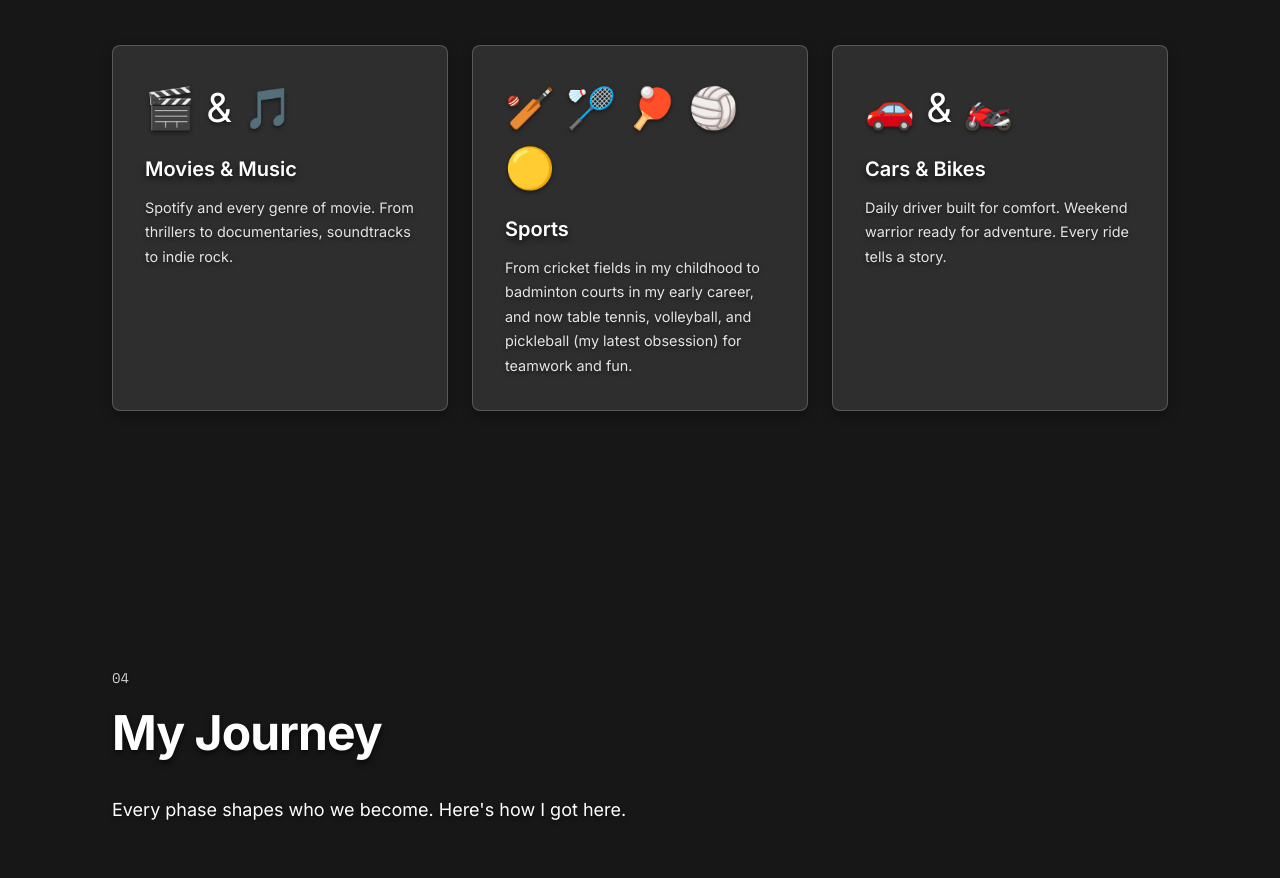
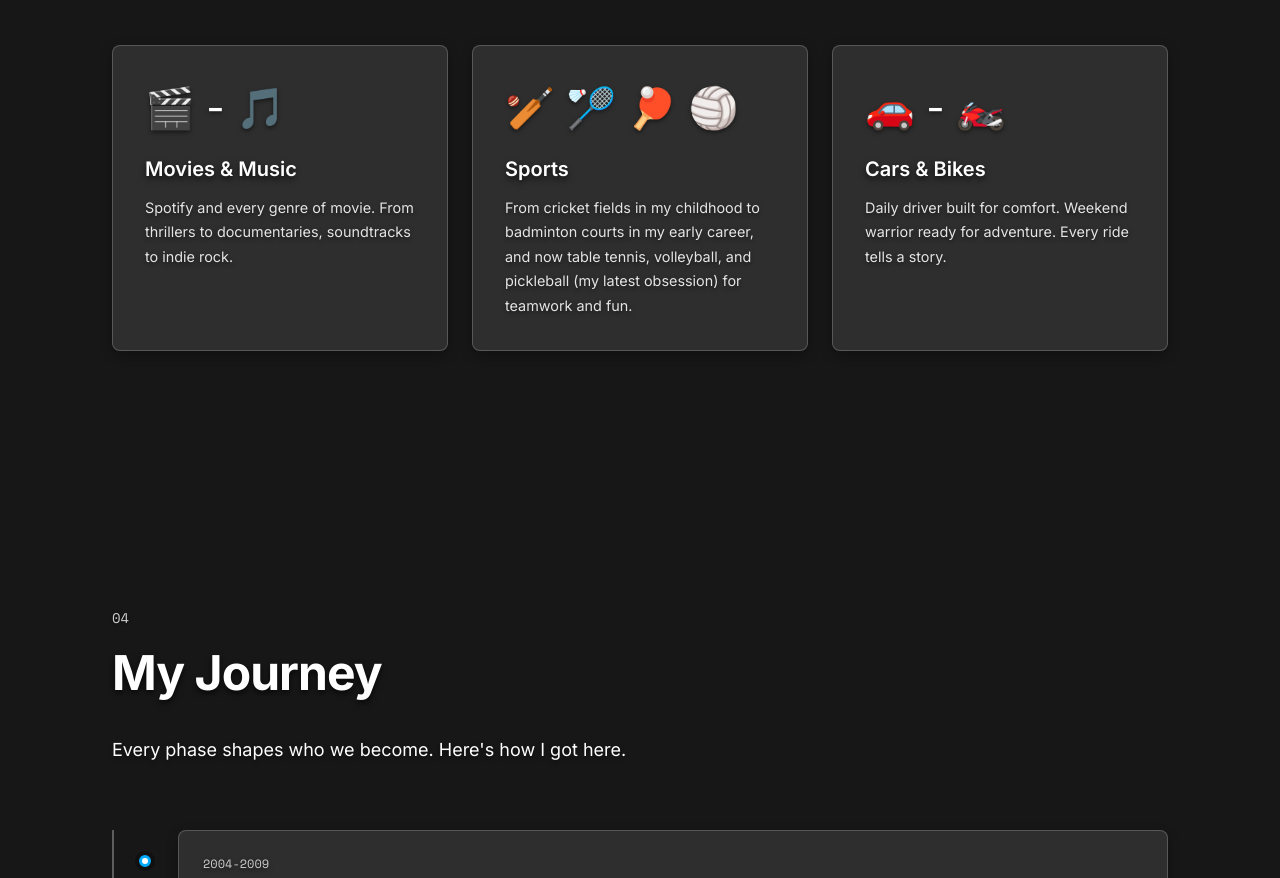
Before and after one commit to sriharsha557/harshaaa, a plain HTML site: page index.html in a window 1280 px wide. Shown: the part 4001-4879 px from the top of the page. Drawn offline with nearby package versions, Linux system fonts and the light colour scheme.

Commit message:
Update index.html

```diff
--- a/index.html
+++ b/index.html
@@ -287,7 +287,7 @@
             <div class="grid md:grid-cols-3 gap-6">
                 <!-- Movies & Music -->
                 <div class="beyond-card">
-                    <span class="beyond-emoji">🎬 & 🎵</span>
+                    <span class="beyond-emoji">🎬 - 🎵</span>
                     <h3>Movies & Music</h3>
                     <p>Spotify and every genre of movie. From thrillers to documentaries,
                     soundtracks to indie rock.</p>
@@ -295,7 +295,7 @@
 
                 <!-- Sports -->
                 <div class="beyond-card">
-                    <span class="beyond-emoji">🏏 🏸 🏓 🏐 🟡</span>
+                    <span class="beyond-emoji">🏏 🏸 🏓 🏐 </span>
                     <h3>Sports</h3>
                     <p>From cricket fields in my childhood to badminton courts in my early career,
                     and now table tennis, volleyball, and pickleball (my latest obsession) for teamwork and fun.</p>
@@ -303,7 +303,7 @@
 
                 <!-- Cars & Bikes -->
                 <div class="beyond-card">
-                    <span class="beyond-emoji">🚗 & 🏍️</span>
+                    <span class="beyond-emoji">🚗 - 🏍️</span>
                     <h3>Cars & Bikes</h3>
                     <p>Daily driver built for comfort. Weekend warrior ready for adventure.
                     Every ride tells a story.</p>
```
